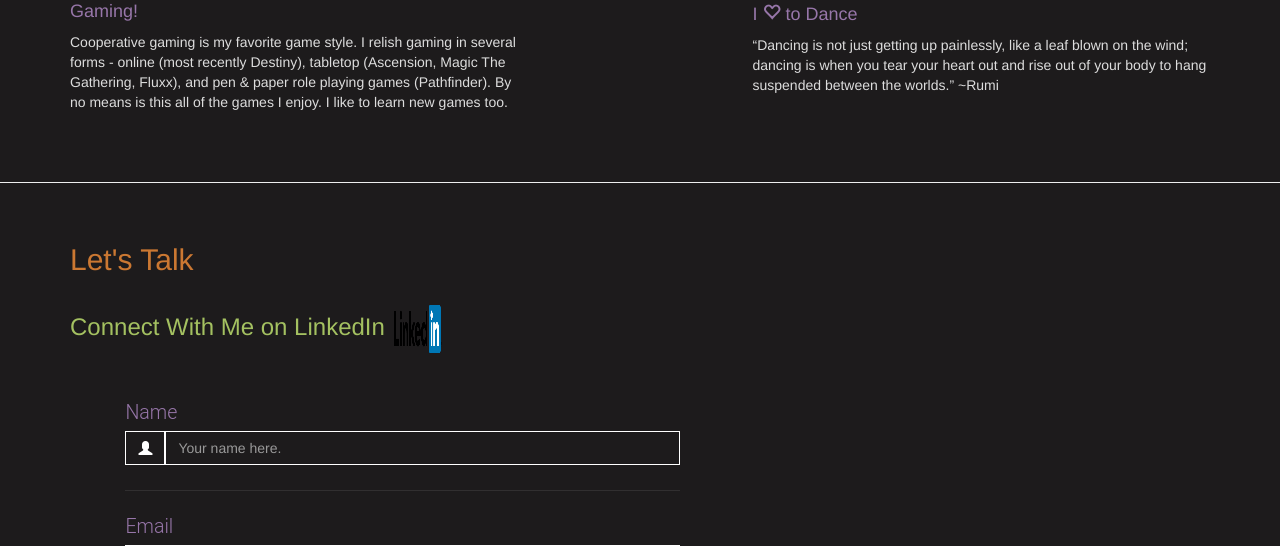
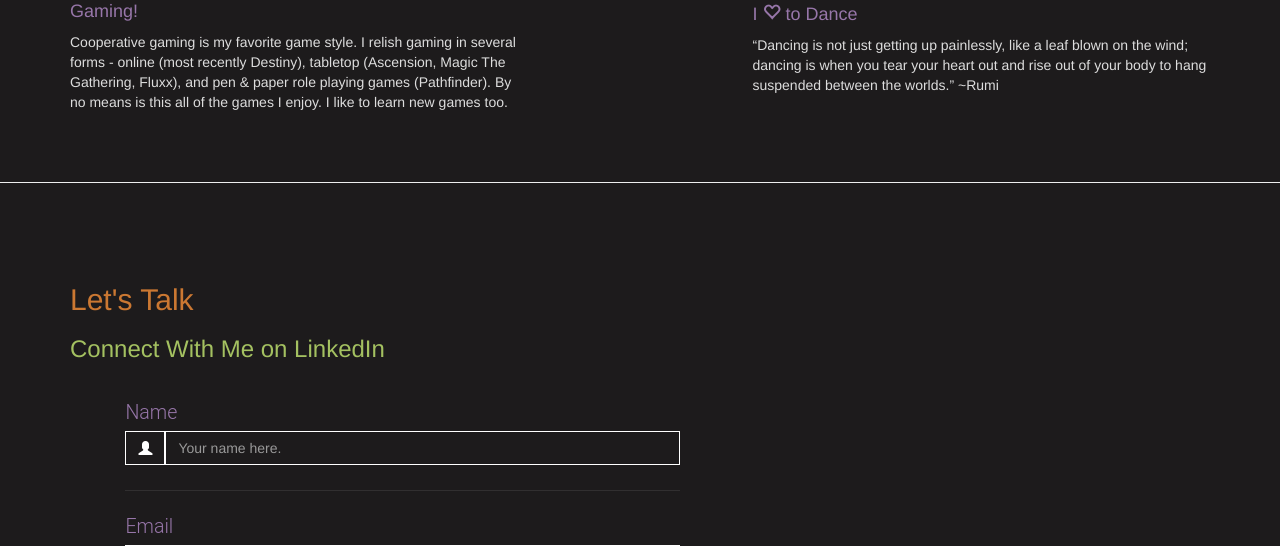
Before and after one commit to elainethomas/el41net, a PHP site: page / in a window 1280 px wide. Shown: the part 3364-3910 px from the top of the page. Run offline with PHP 8.4, Linux system fonts and the light colour scheme; grey boxes labelled with a size stand in for pictures from a placeholder-image service; some libraries are stand-ins or nearby versions.

Commit message:
killed linkedIn image, left link, fied padding on contact page

```diff
--- a/public_html/el41netStyle.css
+++ b/public_html/el41netStyle.css
@@ -18,7 +18,7 @@ body {
 	height: 950px; /*bg of jumbotron needs to be same height as jumbotron */
 }
 
-.jumbotron, #portfolio, #aboutMe {
+.jumbotron, #portfolio, #aboutMe, #contact {
 	padding-top: 60px;
 }
 
--- a/public_html/index.php
+++ b/public_html/index.php
@@ -271,11 +271,11 @@
 
 			<!-- The div class="form-wrap" is the black box containing the form. It's set to a column width of 12 for small screens, and a column width of 6 for medium screens on up -->
 
-			<br>
+
 			<div class="container">
 				<h2 class="jtron-h2" id="contact">Let's Talk</h2>
-				<h3><a href="http://www.linkedin.com/in/el41net"><span class="jtron-h3">Connect With Me on LinkedIn</span><img src="images/linkedIn.png" alt="LinkedIn logo"
-																																						  id="linkedIn"></a></h3>
+				<a href="http://www.linkedin.com/in/el41net"><h3><span class="jtron-h3">Connect With Me on LinkedIn</span></h3></a>
+
 					<div class="col-xs-12 col-md-7 form-wrap">
 						<!-- Form is centered within it's container, and is set to 10 be columns wide RELATIVE TO IT'S CONTAINER, and offset to the right by one column. See classes: col-xs-offset-1 & col-xs-10 -->
 						<form method="get" action="#" id="sample-form" class="form-horizontal col-xs-10 col-xs-offset-1">
```
Also changed, not shown: public_html/images/linkedIn.png (deleted). Lines whose indentation alone changed are shown as unchanged.
